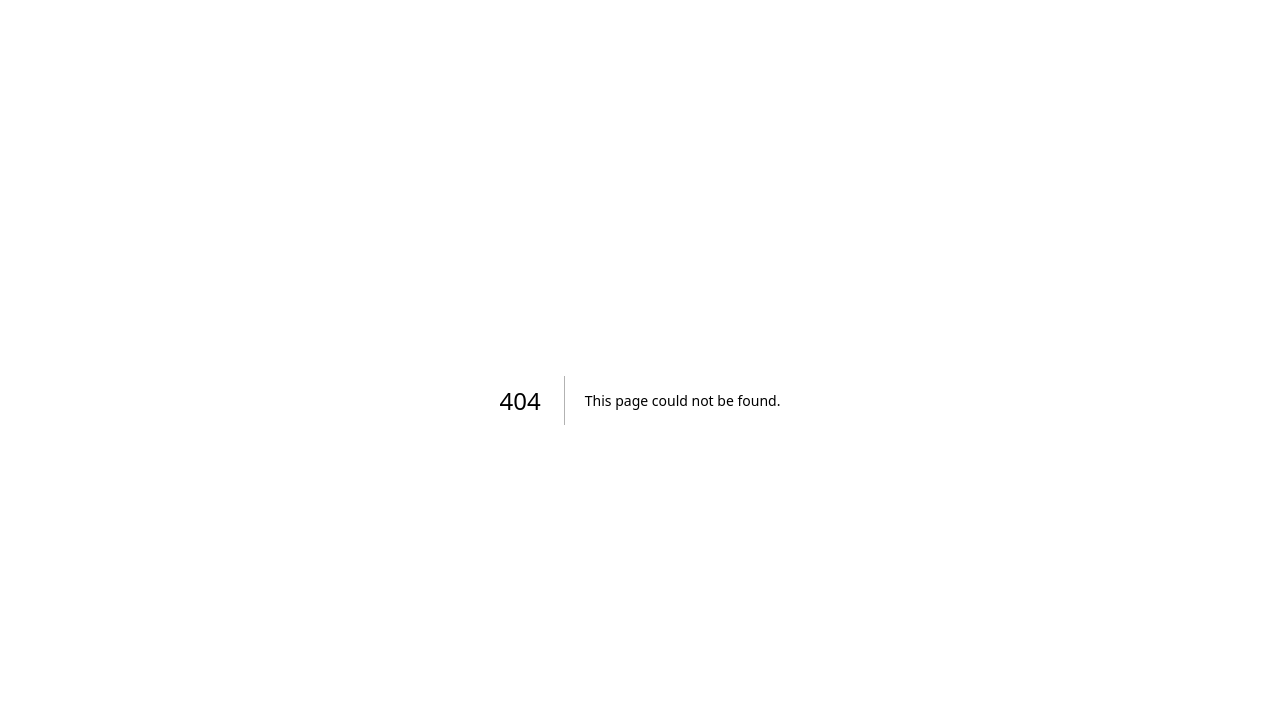
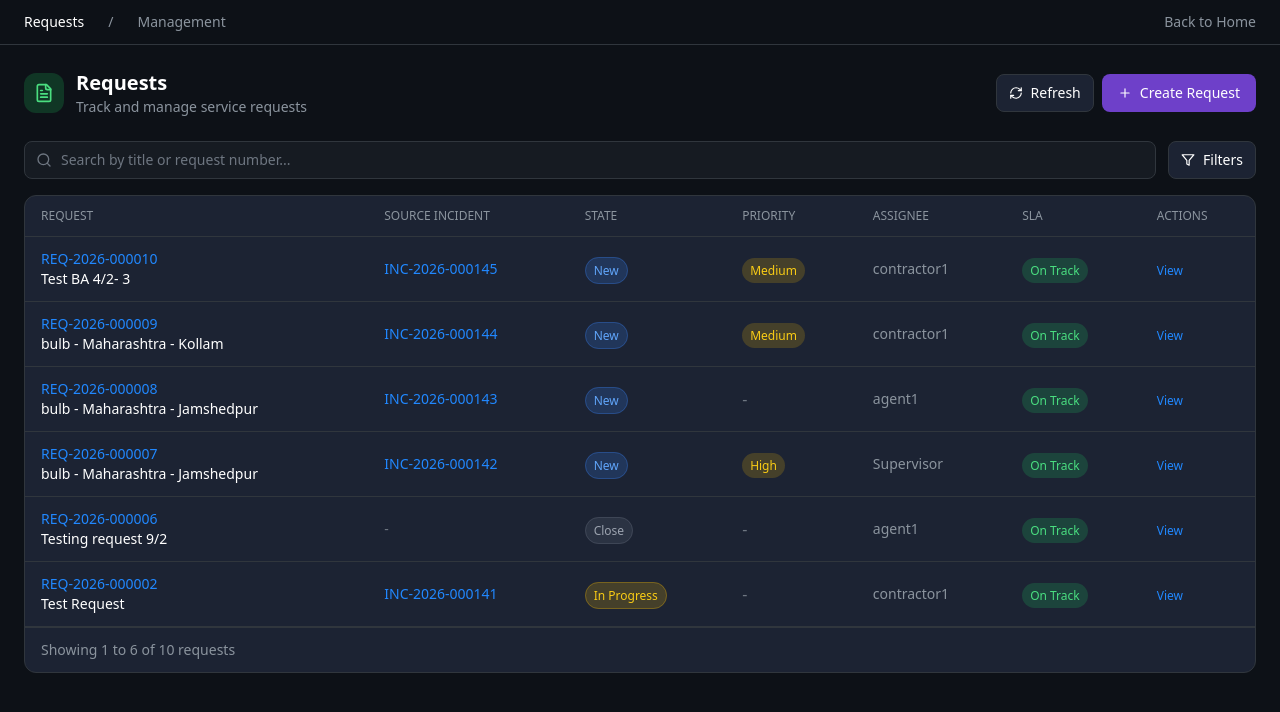
Before and after one commit to haithampm/automax-service-platform, a Next.js app in the folder frontend/: page /requests in a window 1280 px wide. Before the commit this address had no page. Shown: the top 712 px of the page. Built offline with nearby package versions, Linux system fonts and the light colour scheme.

Commit message:
feat: add requests list page

```diff
--- /dev/null
+++ b/frontend/app/requests/page.tsx
@@ -0,0 +1,108 @@
+"use client";
+import { useState } from "react";
+import Link from "next/link";
+import { FileText, Plus, RefreshCw, Search, Filter } from "lucide-react";
+
+const MOCK_REQUESTS = [
+  { id: "1", number: "REQ-2026-000010", title: "Test BA 4/2- 3", status: "New", priority: "Medium", assignee: "contractor1", sla: "On Track", source: "INC-2026-000145" },
+  { id: "2", number: "REQ-2026-000009", title: "bulb - Maharashtra - Kollam", status: "New", priority: "Medium", assignee: "contractor1", sla: "On Track", source: "INC-2026-000144" },
+  { id: "3", number: "REQ-2026-000008", title: "bulb - Maharashtra - Jamshedpur", status: "New", priority: null, assignee: "agent1", sla: "On Track", source: "INC-2026-000143" },
+  { id: "4", number: "REQ-2026-000007", title: "bulb - Maharashtra - Jamshedpur", status: "New", priority: "High", assignee: "Supervisor", sla: "On Track", source: "INC-2026-000142" },
+  { id: "5", number: "REQ-2026-000006", title: "Testing request 9/2", status: "Close", priority: null, assignee: "agent1", sla: "On Track", source: null },
+  { id: "6", number: "REQ-2026-000002", title: "Test Request", status: "In Progress", priority: null, assignee: "contractor1", sla: "On Track", source: "INC-2026-000141" },
+];
+
+const STATUS_COLORS: Record<string, string> = {
+  New: "bg-blue-500/20 text-blue-400 border border-blue-500/30",
+  "In Progress": "bg-yellow-500/20 text-yellow-400 border border-yellow-500/30",
+  Close: "bg-gray-500/20 text-gray-400 border border-gray-500/30",
+  Completed: "bg-green-500/20 text-green-400 border border-green-500/30",
+};
+
+export default function RequestsPage() {
+  const [search, setSearch] = useState("");
+  const filtered = MOCK_REQUESTS.filter(r =>
+    r.title.toLowerCase().includes(search.toLowerCase()) ||
+    r.number.toLowerCase().includes(search.toLowerCase())
+  );
+
+  return (
+    <div className="min-h-screen bg-[#0d1117]">
+      <div className="border-b border-[#30363d] px-6 py-3 flex items-center gap-6 text-sm text-[#8b949e]">
+        <Link href="/requests" className="text-white font-medium">Requests</Link>
+        <span>/</span><span>Management</span>
+        <div className="ml-auto"><Link href="/dashboard" className="hover:text-white">Back to Home</Link></div>
+      </div>
+
+      <div className="p-6">
+        <div className="flex items-center justify-between mb-6">
+          <div className="flex items-center gap-3">
+            <div className="w-10 h-10 rounded-xl bg-green-500/20 flex items-center justify-center">
+              <FileText size={20} className="text-green-400" />
+            </div>
+            <div>
+              <h1 className="text-xl font-bold text-white">Requests</h1>
+              <p className="text-[#8b949e] text-sm">Track and manage service requests</p>
+            </div>
+          </div>
+          <div className="flex gap-2">
+            <button className="flex items-center gap-2 px-3 py-2 bg-[#1c2333] border border-[#30363d] rounded-lg text-sm text-white hover:bg-[#21262d]">
+              <RefreshCw size={14} /> Refresh
+            </button>
+            <button className="flex items-center gap-2 px-4 py-2 bg-[#6e40c9] rounded-lg text-sm text-white font-medium hover:bg-purple-700">
+              <Plus size={14} /> Create Request
+            </button>
+          </div>
+        </div>
+
+        <div className="flex gap-3 mb-4">
+          <div className="relative flex-1">
+            <Search size={16} className="absolute left-3 top-1/2 -translate-y-1/2 text-[#6e7681]" />
+            <input type="text" placeholder="Search by title or request number..." value={search}
+              onChange={e => setSearch(e.target.value)}
+              className="w-full pl-9 pr-4 py-2 bg-[#161b22] border border-[#30363d] rounded-lg text-sm text-white placeholder:text-[#6e7681] focus:outline-none focus:border-[#6e40c9]"
+            />
+          </div>
+          <button className="flex items-center gap-2 px-3 py-2 bg-[#1c2333] border border-[#30363d] rounded-lg text-sm text-white">
+            <Filter size={14} /> Filters
+          </button>
+        </div>
+
+        <div className="bg-[#1c2333] border border-[#30363d] rounded-xl overflow-hidden">
+          <table className="w-full">
+            <thead>
+              <tr className="border-b border-[#30363d]">
+                {["Request", "Source Incident", "State", "Priority", "Assignee", "SLA", "Actions"].map(h => (
+                  <th key={h} className="text-left px-4 py-3 text-xs font-medium text-[#8b949e] uppercase">{h}</th>
+                ))}
+              </tr>
+            </thead>
+            <tbody>
+              {filtered.map(req => (
+                <tr key={req.id} className="border-b border-[#30363d] hover:bg-[#21262d] transition-colors">
+                  <td className="px-4 py-3">
+                    <div className="text-[#2188ff] text-sm font-medium">{req.number}</div>
+                    <div className="text-white text-sm">{req.title}</div>
+                  </td>
+                  <td className="px-4 py-3 text-sm">
+                    {req.source ? <span className="text-[#2188ff] hover:underline cursor-pointer">{req.source}</span> : <span className="text-[#6e7681]">-</span>}
+                  </td>
+                  <td className="px-4 py-3">
+                    <span className={`text-xs px-2 py-1 rounded-full ${STATUS_COLORS[req.status] || ""}`}>{req.status}</span>
+                  </td>
+                  <td className="px-4 py-3">
+                    {req.priority ? <span className="text-xs px-2 py-1 rounded-full bg-yellow-500/20 text-yellow-400">{req.priority}</span> : <span className="text-[#6e7681]">-</span>}
+                  </td>
+                  <td className="px-4 py-3 text-sm text-[#8b949e]">{req.assignee}</td>
+                  <td className="px-4 py-3"><span className="text-xs px-2 py-1 rounded-full bg-green-500/20 text-green-400">{req.sla}</span></td>
+                  <td className="px-4 py-3"><button className="text-xs text-[#2188ff] hover:text-blue-300">View</button></td>
+                </tr>
+              ))}
+            </tbody>
+          </table>
+          <div className="px-4 py-3 text-sm text-[#8b949e] border-t border-[#30363d]">Showing 1 to {filtered.length} of 10 requests</div>
+        </div>
+      </div>
+    </div>
+  );
+}
```
